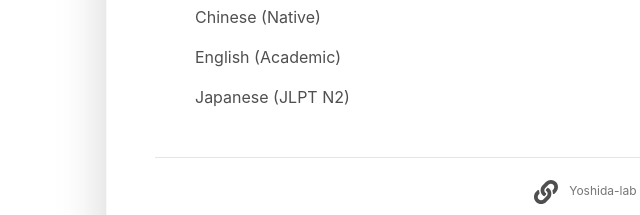
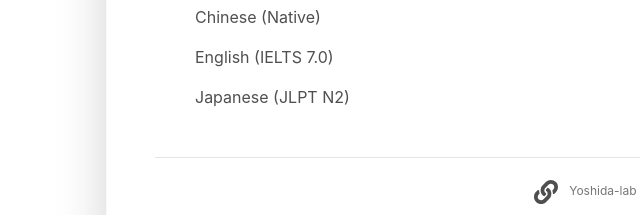
Before and after one commit to hellozhang209/hellozhang209.github.io2, a plain HTML site: page index.html in a window 1280 px wide. Shown: the part 2293-2508 px from the top of the page, 12-652 px from the left. Drawn offline with Linux system fonts and the light colour scheme.

Commit message:
Update index.html

```diff
--- a/index.html
+++ b/index.html
@@ -267,7 +267,7 @@
                                     <div class="item-content" style="font-size:1.0rem;">
                                         <ul class="resume-list">
                                             <p>Chinese (Native)</p>
-                                            <p>English (Academic) </p>
+                                            <p>English (IELTS 7.0) </p>
                                             <p>Japanese (JLPT N2)</p>
                                         </ul>
                                     </div>
```
